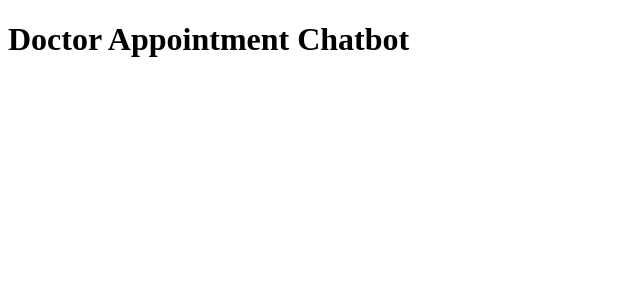
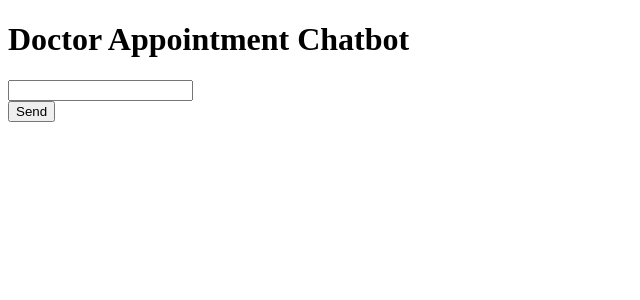
Before and after one commit to nahom-mersha/Saint-Yared-academy-ai, a React app in the folder frontend/: page / in a window 1280 px wide. Shown: the top 300 px of the page, without its empty margins (0-640 px from the left). Built offline with nearby package versions, Linux system fonts and the light colour scheme; the HTML template or start-up script is replaced by a standard one.

Commit message:
Added Send Functionality

```diff
--- a/frontend/src/App.jsx
+++ b/frontend/src/App.jsx
@@ -1,7 +1,11 @@
+import InputBar from "./components/NM_input_bar.jsx"
+import SendButton from "./components/NM_send_button.jsx"
+
 function App() {
   return (
     <div>
       <h1>Doctor Appointment Chatbot</h1>
+      <InputBar></InputBar>
     </div>
   )
 }
--- /dev/null
+++ b/frontend/src/components/NM_input_bar.jsx
@@ -0,0 +1,27 @@
+import {useState} from "react"
+import SendButton from "./NM_send_button.jsx";
+
+export default function InputBar(){
+    const stateData = useState("")
+    const currentText = stateData[0]
+    const changeText = stateData[1]
+
+    function inputBarUpdater(event){
+        const newText = event.target.value
+        changeText(newText)
+    }
+
+
+    return(
+        <div>
+            <input value={currentText} onChange={inputBarUpdater}>
+
+            </input>
+
+            <SendButton text={currentText}>
+
+            </SendButton>
+
+        </div>
+    );
+}
--- /dev/null
+++ b/frontend/src/components/NM_send_button.jsx
@@ -0,0 +1,15 @@
+import {sendText} from "./NM_send_button_logic.js"
+
+function SendButton(props){    // This component should be a child of the input bar
+                        // component so that the user's input can be recieved
+                        //  by this SendButton component from the input bar component
+    let text = props.text
+
+    return (
+        <div>
+            <button onClick={() => {sendText(text)}}>Send</button>
+        </div>
+    );
+}
+
+export default SendButton;
--- /dev/null
+++ b/frontend/src/components/NM_send_button_logic.js
@@ -0,0 +1,4 @@
+export function sendText(text){
+    console.log("text is:", text)
+
+}
```
